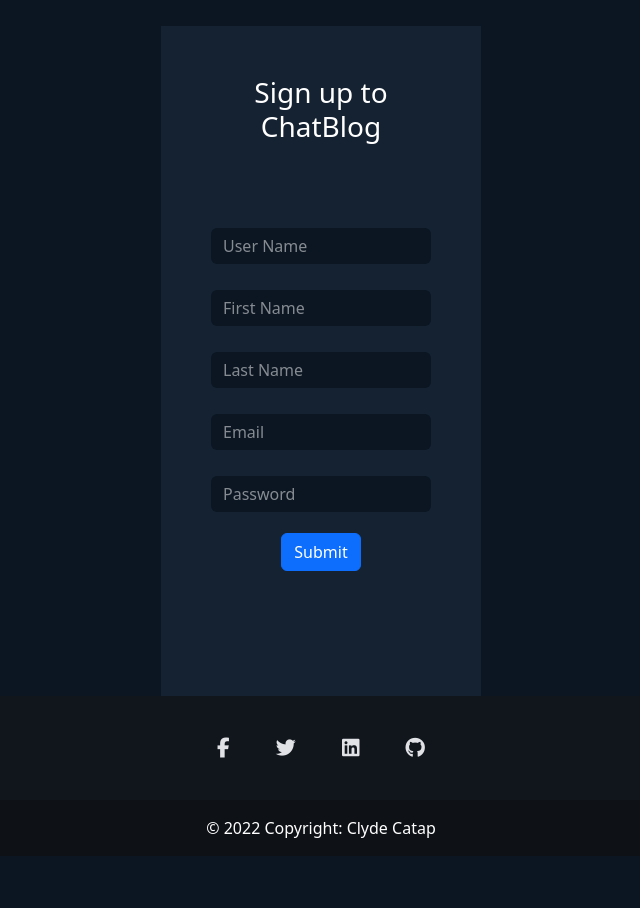
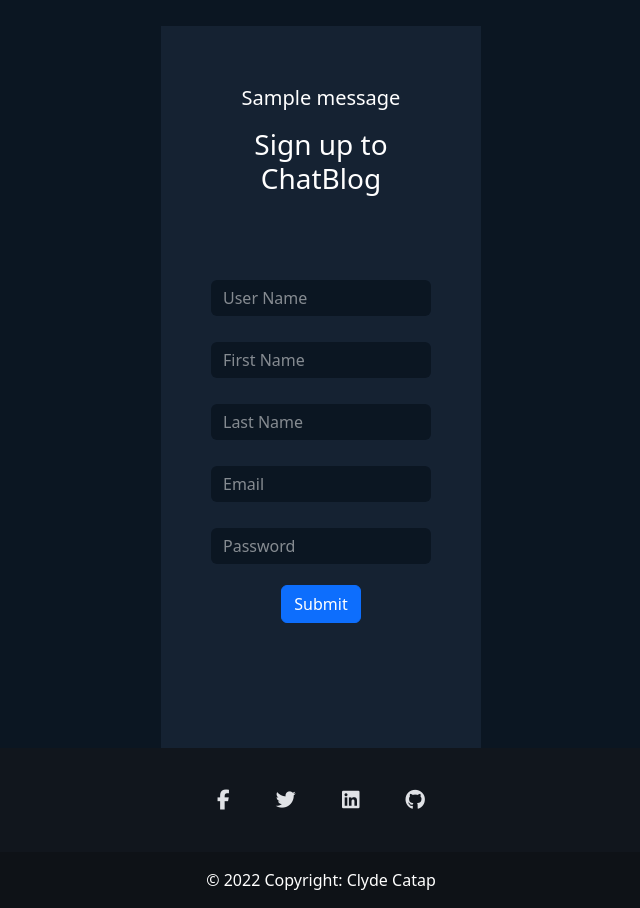
Before and after one commit to Clyde-Catap/Chatblog, a Django app: page /signup in a window 1280 px wide. Shown: the part 54-962 px from the top of the page, without its empty margins (319-959 px from the left). Before the commit the page ends 892 px from the top, so only its background shows below. Run offline with Django 4.2, Linux system fonts and the light colour scheme; one stand-in notice (Sample message) is shown; some libraries are stand-ins or nearby versions.

Commit message:
Sign up form  Warning Function

```diff
--- a/blog/static/blog/css/main.css
+++ b/blog/static/blog/css/main.css
@@ -9,7 +9,7 @@ body {
   margin-top: 5rem;
 }
 
-h1, h2, h4, h5 {
+h1, h2, h4 {
   color: #576CBC;
 }
 
@@ -19,6 +19,9 @@ h6 {
 }
 
 h3 {
+    color: #FFFFFF;
+}
+h5 {
     color: #FFFFFF;
 }
 
@@ -295,3 +298,8 @@ a.article-title:hover {
 .form-submit {
     text-align: center;
 }
+
+.Warning-message {
+    text-align: center;
+    padding: 10px 10px 10px 10px;
+}
--- a/blog/templates/blog/signup.html
+++ b/blog/templates/blog/signup.html
@@ -1,8 +1,16 @@
 {% extends "blog/landing.html" %}
 {% block content%}
 
+
+
 <div class="container w-25 form-back">
-
+    {% if messages %}
+      {% for m in messages %}
+    <div class="Warning-message">
+    <h5>{{ m }}</h5>
+    </div>
+      {% endfor %}
+    {% endif %}
     <h3 class="form-heading"> Sign up to ChatBlog</h3>
     <br><br><br>
     <form method="POST" action="{% url 'blog-signup' %}">
--- a/blog/views.py
+++ b/blog/views.py
@@ -3,6 +3,7 @@ from django.http import HttpResponse
 from .models import User
 from .forms import UserForm
 from django.contrib import messages
+import time
 # Create your views here.
 posts = [
     {
@@ -105,15 +106,30 @@ def Profile(request):
 
     return render(request, "blog/profile.html", content)
 def Signup(request):
-    # user_data = User.objects.all
-    # unique = None
-    # for user in user_data:
-    #     if user.username ==
+    # user_data = User.objects.all()
+    # data = {'user': user_data}
+    # unique = True
+
     if request.method == "POST":
         form = UserForm(request.POST or None)
         if form.is_valid():
             form.save()
-        return redirect('/home')
+            messages.success(request, ('Your Registration is sucessful!! redirecting in 5 sec'))
+            return redirect('/home')
+        else:
+            messages.warning(request, ('Email or Username already exists!!'))
+            return render(request, "blog/signup.html")
+            # for user in data['user']:
+            #     if user.username == form.cleaned_data['username'] or user.email == form.cleaned_data['email']:
+            #         unique = False
+            # if unique:
+            #     form.save()
+
+            #     time.sleep(5)
+            #     return render(request, "blog/signup.html")
+            # if not unique:
+
+            #     return render(request, "blog/signup.html")
     else:
         return render(request, "blog/signup.html")
 
```
Also changed, not shown: db.sqlite3.
